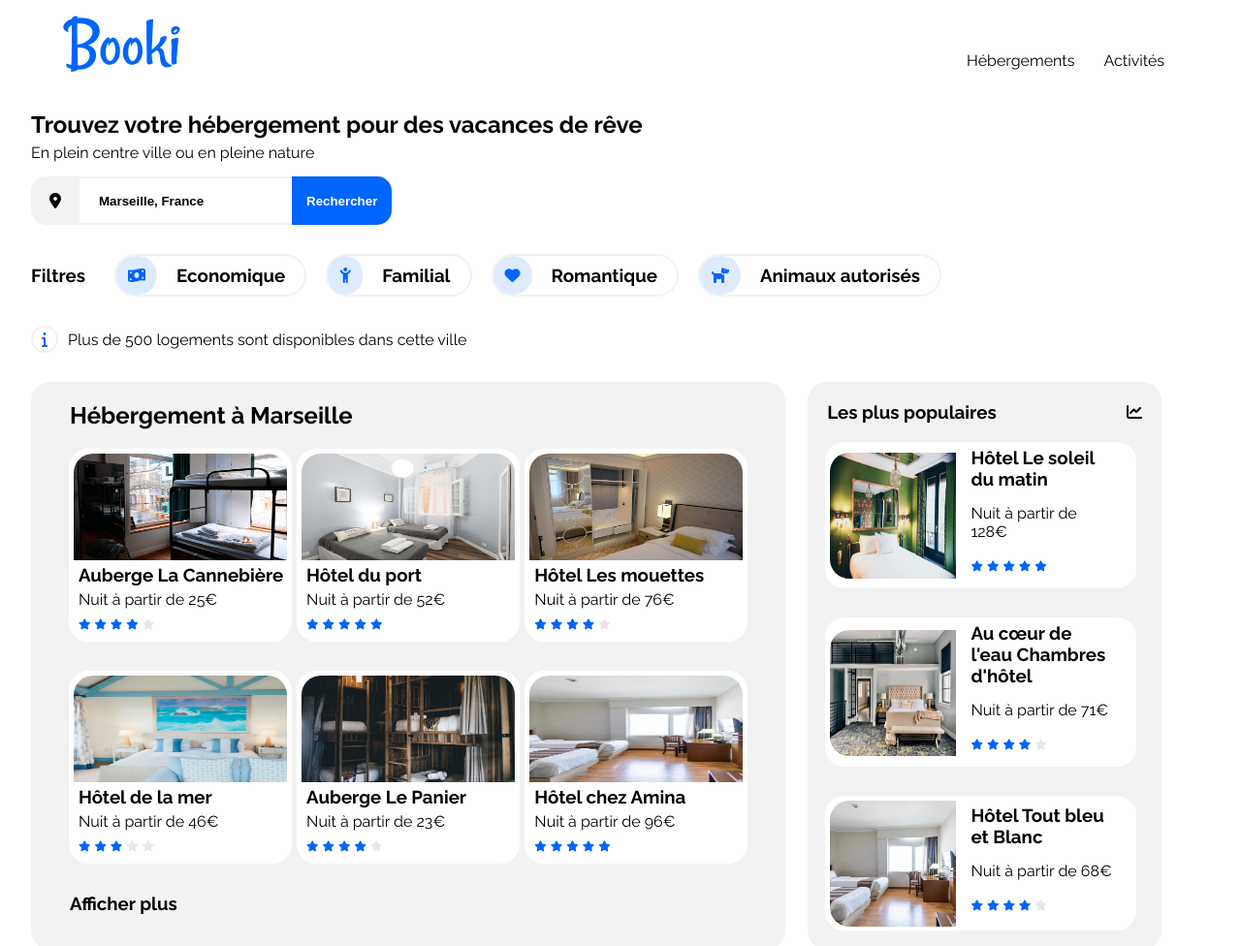
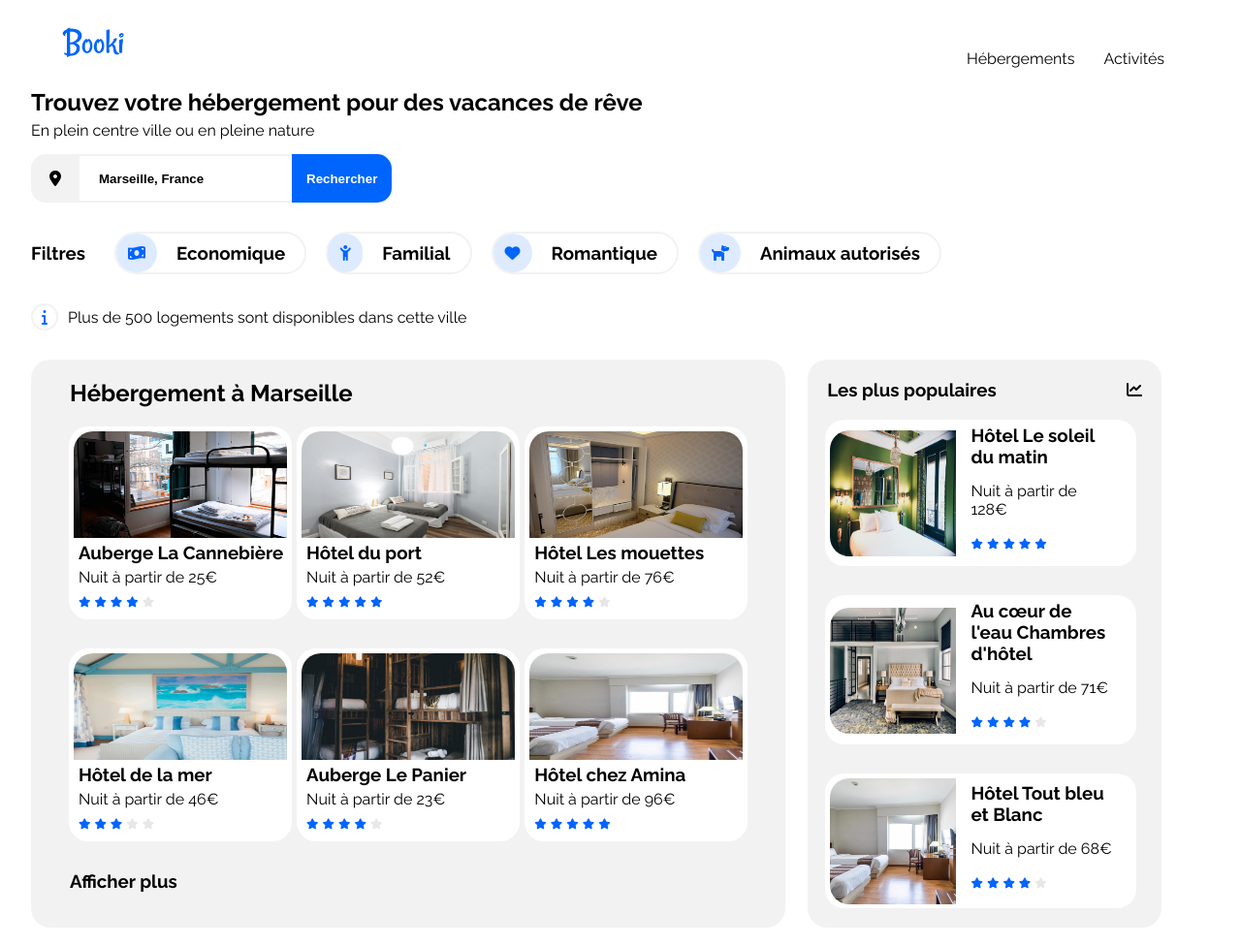
Before and after one commit to Camel-osford/Tp-Booki, a plain HTML site: page index.html in a window 1280 px wide. Shown: the top 976 px of the page at 97% size. Drawn offline with Linux system fonts and the light colour scheme.

Commit message:
mise a jour du projet

```diff
--- a/index.html
+++ b/index.html
@@ -14,7 +14,7 @@
 <body>
     <header>
         <div class="header">
-         <a href="index.html">  <img src="image/logo/Booki.png" alt="Logo de booki" ></a>
+         <a href="index.html">  <img src="image/logo/Booki.png" alt="Logo de booki" width="100px" ></a>
             <nav >
             <ul class="navigation">
                 <a href="#Hebergements"><li>Hébergements</li></a>
--- a/style.css
+++ b/style.css
@@ -10,7 +10,12 @@ header{
     display: flex;
     justify-content: space-between;
     align-items: center;
+
     margin-bottom: 20px;
+
+}
+.header img{
+    margin-top: 20px;
 
 }
 .navigation{
@@ -21,7 +26,7 @@ align-items: center;
 
 }
 .navigation li{
-    padding-top: 30px;
+    padding-top: 50px;
    padding-left:  15px;
     padding-right: 15px;
 
```
